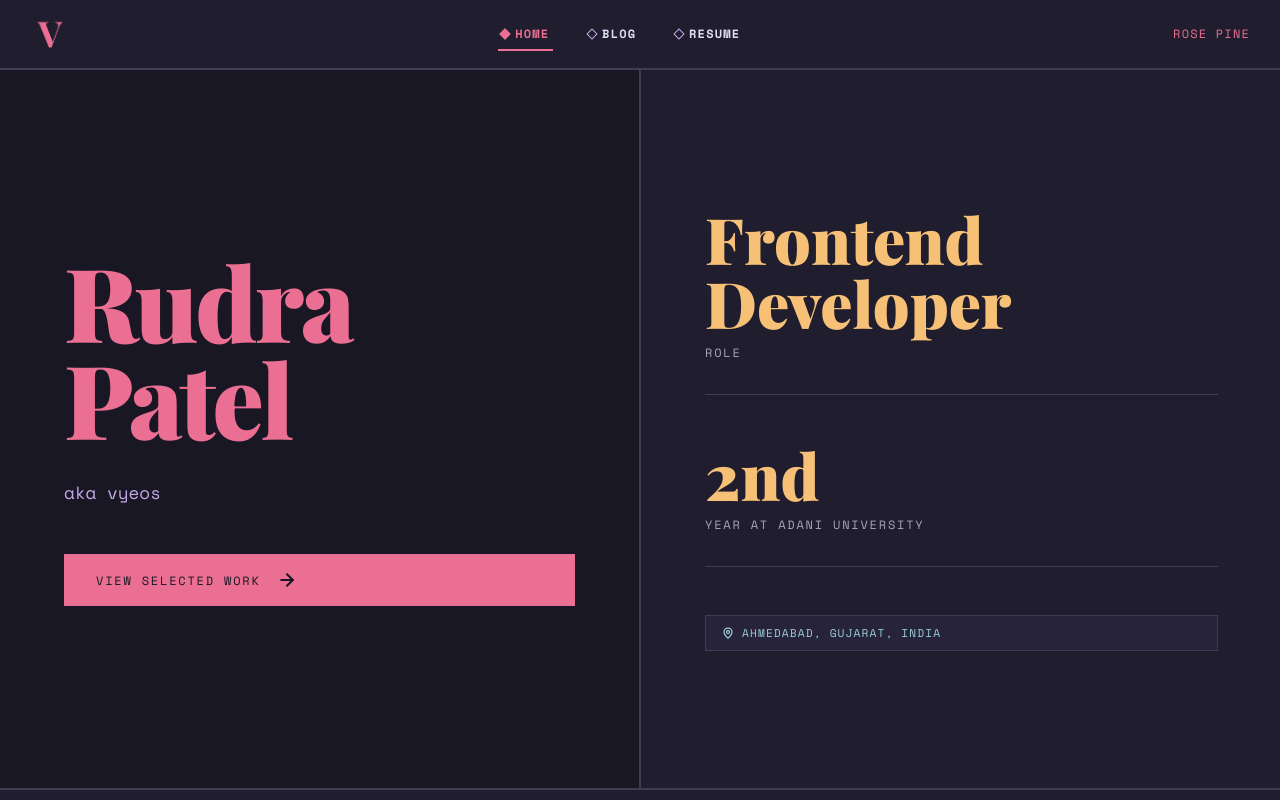
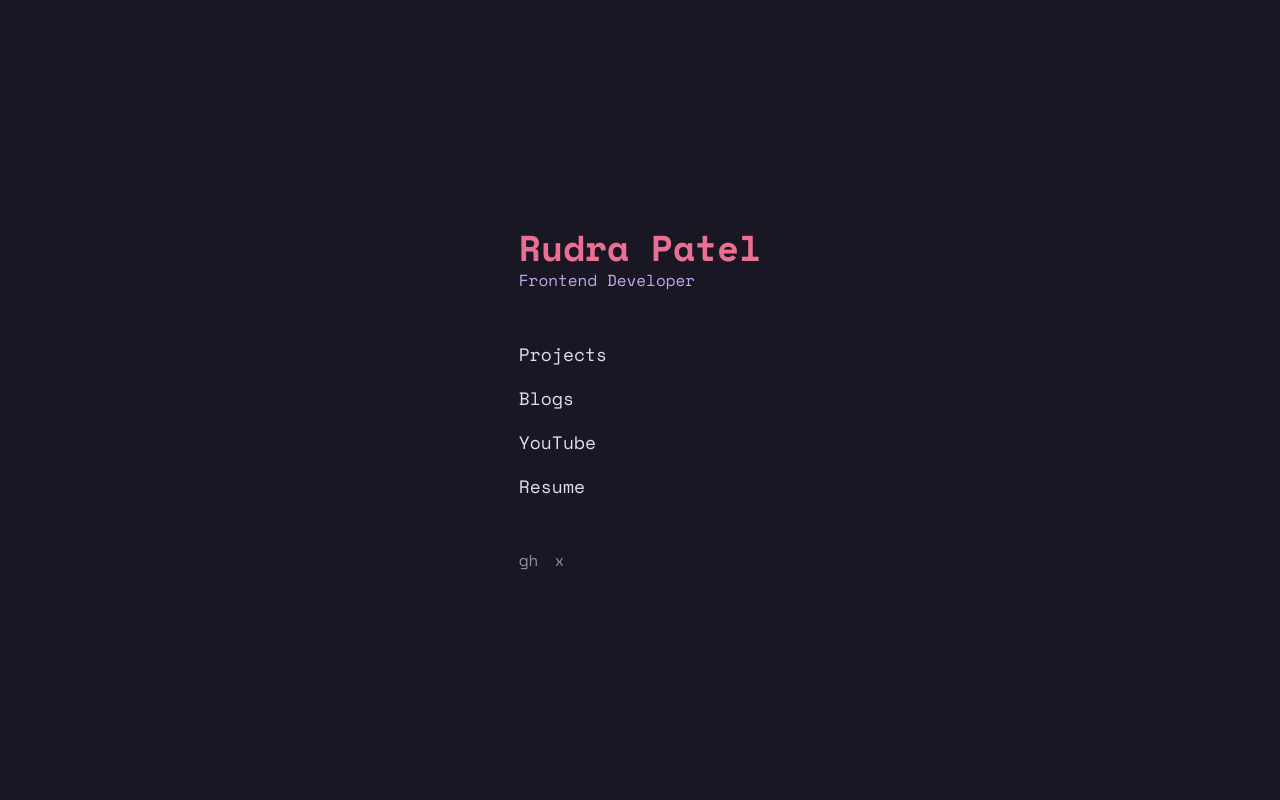
Before and after one commit to vyeos/tgfrwe, a Next.js app: page / in a window 1280 px wide. Shown: the top 800 px of the page. Built offline with nearby package versions, Linux system fonts and the light colour scheme; a web font is replaced by a local one.

Commit message:
edit: minimal home page

```diff
--- a/app/blog/[slug]/page.tsx
+++ b/app/blog/[slug]/page.tsx
@@ -1,4 +1,4 @@
-import "@/styles/global.css";
+import "@/styles/globals.css";
 import "@/styles/blog.css";
 
 import FooterSection from "@/components/FooterSection";
--- a/app/blog/page.tsx
+++ b/app/blog/page.tsx
@@ -1,5 +1,5 @@
 import type { Metadata } from "next";
-import "@/styles/global.css";
+import "@/styles/globals.css";
 import "@/styles/blog.css";
 import Link from "next/link";
 import type { PostSummary, PostListResponse } from "@/types/hive";
--- a/app/layout.tsx
+++ b/app/layout.tsx
@@ -1,5 +1,5 @@
 import type { Metadata } from "next";
-import "@/styles/global.css";
+import "@/styles/globals.css";
 import { Space_Mono, Playfair_Display } from "next/font/google";
 import Navbar from "@/components/Navbar";
 import { Analytics } from "@vercel/analytics/next";
--- a/app/page.tsx
+++ b/app/page.tsx
@@ -1,30 +1,75 @@
-import Hero from "@/components/Hero";
-import ProjectsGrid from "@/components/ProjectsGrid";
-import NeovimSection from "@/components/NeovimSection";
-import {
-  neovimHighlight,
-  personalInfo,
-  projects,
-  skills,
-} from "@/data/portfolio";
-import SectionHeader from "@/components/SectionHeader";
-import SkillsSection from "@/components/SkillsSection";
-import FooterSection from "@/components/FooterSection";
+import { personalInfo } from "@/data/portfolio";
+import Link from "next/link";
 
 export default function HomePage() {
+  const github = personalInfo.socials.find(
+    (social) => social.platform === "GitHub",
+  );
+  const twitter = personalInfo.socials.find(
+    (social) => social.platform === "X",
+  );
+
   return (
-    <main>
-      <Hero personalInfo={personalInfo} />
+    <main className="h-screen w-screen flex items-center justify-center">
+      <section className="flex flex-col gap-12">
+        <header className="">
+          <h1 className="text-4xl font-semibold text-primary">
+            {personalInfo.name}
+          </h1>
+          <p className="text-secondary">{personalInfo.title}</p>
+        </header>
 
-      <SectionHeader id="about" number="01" title="About & Expertise" />
-      <SkillsSection personalInfo={personalInfo} skills={skills} />
+        <nav className="flex flex-col gap-4 text-lg" aria-label="Primary">
+          <Link className="hover:text-accent-2" href="/projects">
+            Projects
+          </Link>
+          <Link className="hover:text-accent-2" href="/blog">
+            Blogs
+          </Link>
+          <a
+            className="hover:text-accent-2"
+            href="https://youtube.com/@vyeos"
+            target="_blank"
+            rel="noreferrer"
+          >
+            YouTube
+          </a>
+          <a
+            className="hover:text-accent-2"
+            href={personalInfo.resume ?? "/resume.pdf"}
+            target="_blank"
+            rel="noreferrer"
+          >
+            Resume
+          </a>
+        </nav>
 
-      <ProjectsGrid projects={projects} />
-
-      <NeovimSection neovimHighlight={neovimHighlight} />
-
-      <SectionHeader id="contact" number="03" title="Get in Touch" />
-      <FooterSection personalInfo={personalInfo} variant="full" />
+        <div
+          className="flex gap-4 items-center text-muted-foreground decoration-none lowercase transition-colors duration-300"
+          aria-label="Contact"
+        >
+          {github?.url && (
+            <a
+              className="hover:text-accent"
+              href={github.url}
+              target="_blank"
+              rel="noreferrer"
+            >
+              gh
+            </a>
+          )}
+          {twitter?.url && (
+            <a
+              className="hover:text-accent"
+              href={twitter.url}
+              target="_blank"
+              rel="noreferrer"
+            >
+              x
+            </a>
+          )}
+        </div>
+      </section>
     </main>
   );
 }
--- /dev/null
+++ b/app/projects/page.tsx
@@ -0,0 +1,16 @@
+import "@/styles/projects-page.css";
+import ProjectsGrid from "@/components/ProjectsGrid";
+import { projects } from "@/data/portfolio";
+
+export default function ProjectsPage() {
+  return (
+    <main className="projects-page">
+      <section className="projects-main">
+        <header className="projects-header">
+          <h1>Projects</h1>
+        </header>
+        <ProjectsGrid projects={projects} />
+      </section>
+    </main>
+  );
+}
--- a/components/Navbar.tsx
+++ b/components/Navbar.tsx
@@ -1,84 +1,37 @@
 "use client";
 
 import "@/styles/masthead.css";
-import { useState } from "react";
 import { usePathname } from "next/navigation";
 import Link from "next/link";
-import Image from "next/image";
 
 export default function Navbar() {
   const pathname = usePathname();
-  const [isOpen, setIsOpen] = useState(false);
 
-  const isActive = (path: string) => {
-    if (path === "/") return pathname === "/";
-    return pathname.startsWith(path);
-  };
+  if (pathname === "/") return null;
 
-  const closeMenu = () => setIsOpen(false);
+  const isActive = (path: string) => pathname.startsWith(path);
 
   return (
-    <div className={`masthead-wrapper ${isOpen ? "is-open" : ""}`}>
+    <div className="masthead-wrapper">
       <header className="masthead">
-        <div className="masthead-logo">
-          <Image src="/vyeos.png" alt="VYEOS" fill className="logo-mark" />
-        </div>
-
-        {/* Desktop Nav */}
-        <nav className="masthead-nav desktop-nav">
-          <Link href="/" className={isActive("/") ? "active" : ""}>
+        <nav className="masthead-nav" aria-label="Main navigation">
+          <Link href="/" className={pathname === "/" ? "active" : ""}>
             Home
           </Link>
-
+          <Link
+            href="/projects"
+            className={isActive("/projects") ? "active" : ""}
+          >
+            Projects
+          </Link>
           <Link href="/blog" className={isActive("/blog") ? "active" : ""}>
             Blog
           </Link>
-
           <a href="/resume.pdf" target="_blank" rel="noopener noreferrer">
             Resume
           </a>
         </nav>
-
-        {/* Mobile Toggle */}
-        <button
-          className="masthead-toggle"
-          type="button"
-          aria-label="Toggle navigation"
-          onClick={() => setIsOpen(!isOpen)}
-        >
-          <span></span>
-        </button>
-
-        <div className="masthead-theme">Rose Pine</div>
       </header>
-
-      {/* Mobile Nav */}
-      <nav className="masthead-nav mobile-nav">
-        <Link
-          href="/"
-          className={isActive("/") ? "active" : ""}
-          onClick={closeMenu}
-        >
-          Home
-        </Link>
-
-        <Link
-          href="/blog"
-          className={isActive("/blog") ? "active" : ""}
-          onClick={closeMenu}
-        >
-          Blog
-        </Link>
-
-        <a
-          href="/resume.pdf"
-          target="_blank"
-          rel="noopener noreferrer"
-          onClick={closeMenu}
-        >
-          Resume
-        </a>
-      </nav>
     </div>
   );
 }
--- a/styles/global.css
+++ /dev/null
@@ -1,57 +0,0 @@
-:root {
-  --background: #191724;
-  --foreground: #e0def4;
-  --card: #1f1d2e;
-  --card-foreground: #e0def4;
-  --popover: #26233a;
-  --popover-foreground: #e0def4;
-  --primary: #eb6f92;
-  --primary-foreground: #191724;
-  --secondary: #c4a7e7;
-  --secondary-foreground: #191724;
-  --muted: #21202e;
-  --muted-foreground: #908caa;
-  --accent: #9ccfd8;
-  --accent-foreground: #191724;
-  --accent-2: #f6c177;
-  --accent-2-foreground: #191724;
-  --destructive: #eb6f92;
-  --destructive-foreground: #191724;
-  --border: #403d52;
-  --input: #26233a;
-  --ring: #c4a7e7;
-}
-
-* {
-  margin: 0;
-  padding: 0;
-  box-sizing: border-box;
-}
-
-html {
-  font-size: 16px;
-  scroll-behavior: smooth;
-  height: 100%;
-}
-
-body {
-  font-family: var(--font-space-mono), monospace;
-  --font-mono: var(--font-space-mono), monospace;
-  --font-sans: var(--font-playfair), serif;
-  background: var(--background);
-  color: var(--foreground);
-  line-height: 1.6;
-  overflow-x: hidden;
-  min-height: 100%;
-  display: grid;
-  grid-template-rows: auto 1fr;
-}
-
-body > main {
-  height: 100%;
-}
-
-::selection {
-  background: var(--primary);
-  color: var(--primary-foreground);
-}
--- /dev/null
+++ b/styles/globals.css
@@ -0,0 +1,68 @@
+@import "tailwindcss";
+
+:root {
+  --background: #191724;
+  --foreground: #e0def4;
+  --card: #1f1d2e;
+  --card-foreground: #e0def4;
+  --popover: #26233a;
+  --popover-foreground: #e0def4;
+  --primary: #eb6f92;
+  --primary-foreground: #191724;
+  --secondary: #c4a7e7;
+  --secondary-foreground: #191724;
+  --muted: #21202e;
+  --muted-foreground: #908caa;
+  --accent: #9ccfd8;
+  --accent-foreground: #191724;
+  --accent-2: #f6c177;
+  --accent-2-foreground: #191724;
+  --destructive: #eb6f92;
+  --destructive-foreground: #191724;
+  --border: #403d52;
+  --input: #26233a;
+  --ring: #c4a7e7;
+}
+
+@theme inline {
+  --color-background: var(--background);
+  --color-foreground: var(--foreground);
+  --color-card: var(--card);
+  --color-card-foreground: var(--card-foreground);
+  --color-popover: var(--popover);
+  --color-popover-foreground: var(--popover-foreground);
+  --color-primary: var(--primary);
+  --color-primary-foreground: var(--primary-foreground);
+  --color-secondary: var(--secondary);
+  --color-secondary-foreground: var(--secondary-foreground);
+  --color-muted: var(--muted);
+  --color-muted-foreground: var(--muted-foreground);
+  --color-accent: var(--accent);
+  --color-accent-foreground: var(--accent-foreground);
+  --color-accent-2: var(--accent-2);
+  --color-accent-2-foreground: var(--accent-2-foreground);
+  --color-destructive: var(--destructive);
+  --color-destructive-foreground: var(--destructive-foreground);
+  --color-border: var(--border);
+  --color-input: var(--input);
+  --color-ring: var(--ring);
+
+  --font-mono: var(--font-space-mono), monospace;
+  --font-sans: var(--font-playfair), serif;
+  --font-serif: var(--font-serif);
+}
+
+@layer base {
+  * {
+    @apply border-border outline-ring/50;
+  }
+  body {
+    @apply bg-background text-foreground font-mono;
+    scroll-behavior: smooth;
+  }
+}
+
+::selection {
+  background: var(--primary);
+  color: var(--primary-foreground);
+}
--- a/styles/masthead.css
+++ b/styles/masthead.css
@@ -1,232 +1,53 @@
 .masthead-wrapper {
   position: sticky;
   top: 0;
-  z-index: 100;
+  z-index: 50;
+  padding: 1rem 1.25rem 0;
 }
 
 .masthead {
-  border-bottom: 2px solid var(--border);
-  padding: 1rem 2rem;
-  display: flex;
-  justify-content: space-between;
-  align-items: center;
-  background: var(--card);
-  position: relative;
-  z-index: 2;
-}
-
-.masthead-logo {
-  position: relative;
-  width: 36px;
-  height: 36px;
-}
-
-.logo-mark {
-  object-fit: contain;
-}
-
-.masthead-theme {
-  font-size: 0.75rem;
-  text-transform: uppercase;
-  letter-spacing: 0.1em;
-  color: var(--primary);
-  white-space: nowrap;
+  width: 100%;
+  max-width: 90rem;
+  margin: 0 auto;
+  padding: 0.85rem 1rem;
+  border: 1px solid var(--border);
+  background: color-mix(in srgb, var(--card) 94%, transparent);
+  backdrop-filter: blur(8px);
 }
 
 .masthead-nav {
   display: flex;
-  gap: 2rem;
-  justify-content: center;
-  flex: 1;
-}
-
-.masthead-toggle {
-  display: none;
   align-items: center;
   justify-content: center;
-  width: 36px;
-  height: 36px;
-  border: 1px solid var(--border);
-  background: transparent;
-  color: var(--foreground);
-  cursor: pointer;
-}
-
-.masthead-toggle span {
-  display: block;
-  width: 16px;
-  height: 2px;
-  background: currentColor;
-  position: relative;
-  transition:
-    transform 0.3s ease,
-    background 0.3s ease;
-}
-
-.masthead-toggle span::before,
-.masthead-toggle span::after {
-  content: "";
-  position: absolute;
-  left: 0;
-  width: 16px;
-  height: 2px;
-  background: currentColor;
-  transition:
-    transform 0.3s ease,
-    top 0.3s ease;
-}
-
-.masthead-toggle span::before {
-  top: -5px;
-}
-
-.masthead-toggle span::after {
-  top: 5px;
-}
-
-.masthead-wrapper.is-open .masthead-toggle span {
-  background: transparent;
-}
-
-.masthead-wrapper.is-open .masthead-toggle span::before {
-  top: 0;
-  transform: rotate(45deg);
-}
-
-.masthead-wrapper.is-open .masthead-toggle span::after {
-  top: 0;
-  transform: rotate(-45deg);
+  flex-wrap: wrap;
+  gap: 1rem;
 }
 
 .masthead-nav a {
+  text-decoration: none;
   color: var(--foreground);
-  text-decoration: none;
   font-size: 0.75rem;
   text-transform: uppercase;
   letter-spacing: 0.1em;
-  position: relative;
-  display: inline-flex;
-  align-items: center;
-  gap: 0.4rem;
-  padding: 0.35rem 0.2rem;
-  font-weight: 700;
+  padding: 0.2rem 0.1rem;
+  border-bottom: 1px solid transparent;
 }
 
-.masthead-nav a::before {
-  content: "";
-  width: 6px;
-  height: 6px;
-  border: 1px solid var(--secondary);
-  transform: rotate(45deg);
-  display: inline-block;
-  transition:
-    border-color 0.3s ease,
-    transform 0.3s ease;
-}
-
-.masthead-nav a::after {
-  content: "";
-  position: absolute;
-  bottom: -2px;
-  left: 0;
-  width: 0;
-  height: 2px;
-  background: var(--primary);
-  transition: width 0.3s ease;
-}
-
-.masthead-nav a:not(.active):hover::after {
-  width: 100%;
-}
-
-.masthead-nav a:not(.active):hover::before {
-  border-color: var(--primary);
-  transform: rotate(90deg) scale(1.1);
-}
-
-/* Active state */
-.masthead-nav a.active {
+.masthead-nav a:hover {
   color: var(--primary);
 }
 
-.masthead-nav a.active::before {
-  border-color: var(--primary);
-  background: var(--primary);
+.masthead-nav a.active {
+  color: var(--primary);
+  border-bottom-color: var(--primary);
 }
 
-.masthead-nav a.active::after {
-  width: 100%;
-}
-
-/* Mobile nav - hidden by default */
-.mobile-nav {
-  display: none;
-}
-
-@media (max-width: 600px) {
-  .masthead {
-    padding: 0.75rem 1.25rem;
+@media (max-width: 640px) {
+  .masthead-wrapper {
+    padding: 0.75rem 0.85rem 0;
   }
 
-  .masthead-logo {
-    font-size: 1.1rem;
-  }
-
-  .logo-mark {
-    width: 30px;
-    height: 30px;
-  }
-
-  .masthead-toggle {
-    display: inline-flex;
-  }
-
-  .masthead-theme {
-    position: absolute;
-    left: 50%;
-    transform: translateX(-50%);
-    font-size: 0.65rem;
-    letter-spacing: 0.08em;
-    pointer-events: none;
-  }
-
-  /* Hide desktop nav, show mobile nav */
-  .desktop-nav {
-    display: none;
-  }
-
-  .mobile-nav {
-    display: flex;
-    flex-direction: column;
-    gap: 0;
-    background: var(--card);
-    border-bottom: 2px solid var(--border);
-    position: absolute;
-    top: 100%;
-    left: 0;
-    right: 0;
-    z-index: 1;
-    opacity: 0;
-    transform: translateY(-10px);
-    pointer-events: none;
-    transition:
-      opacity 0.25s ease,
-      transform 0.25s ease;
-  }
-
-  .mobile-nav a {
-    padding: 1rem 1.25rem;
-    border-top: 1px solid var(--border);
-    font-size: 0.8rem;
-  }
-
-  .mobile-nav a::after {
-    bottom: 0;
-  }
-
-  .masthead-wrapper.is-open .mobile-nav {
-    opacity: 1;
-    transform: translateY(0);
-    pointer-events: auto;
+  .masthead {
+    padding: 0.75rem;
   }
 }
--- /dev/null
+++ b/styles/projects-page.css
@@ -0,0 +1,33 @@
+.projects-page {
+  width: 100%;
+  padding: 2rem 1rem 3rem;
+}
+
+.projects-main {
+  max-width: 90rem;
+  margin: 0 auto;
+  border: 2px solid var(--border);
+  background: var(--card);
+}
+
+.projects-header {
+  padding: 1.25rem 1.5rem;
+  border-bottom: 2px solid var(--border);
+  background: linear-gradient(120deg, rgba(235, 111, 146, 0.14), rgba(156, 207, 216, 0.14));
+}
+
+.projects-header h1 {
+  font-family: var(--font-playfair), serif;
+  font-size: clamp(1.5rem, 3vw, 2.2rem);
+  line-height: 1.1;
+}
+
+@media (max-width: 640px) {
+  .projects-page {
+    padding: 1rem 0.75rem 2rem;
+  }
+
+  .projects-header {
+    padding: 1rem;
+  }
+}
```
